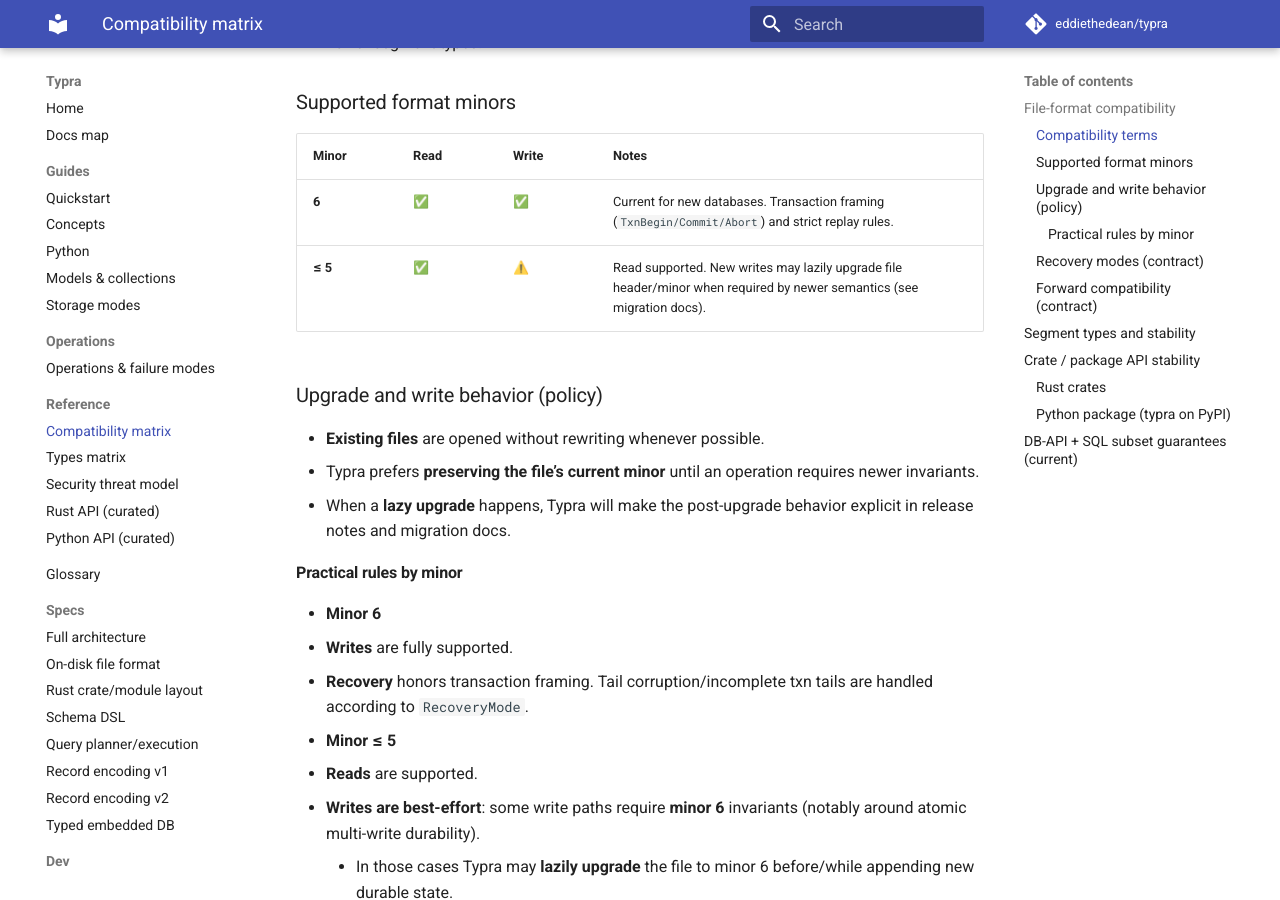
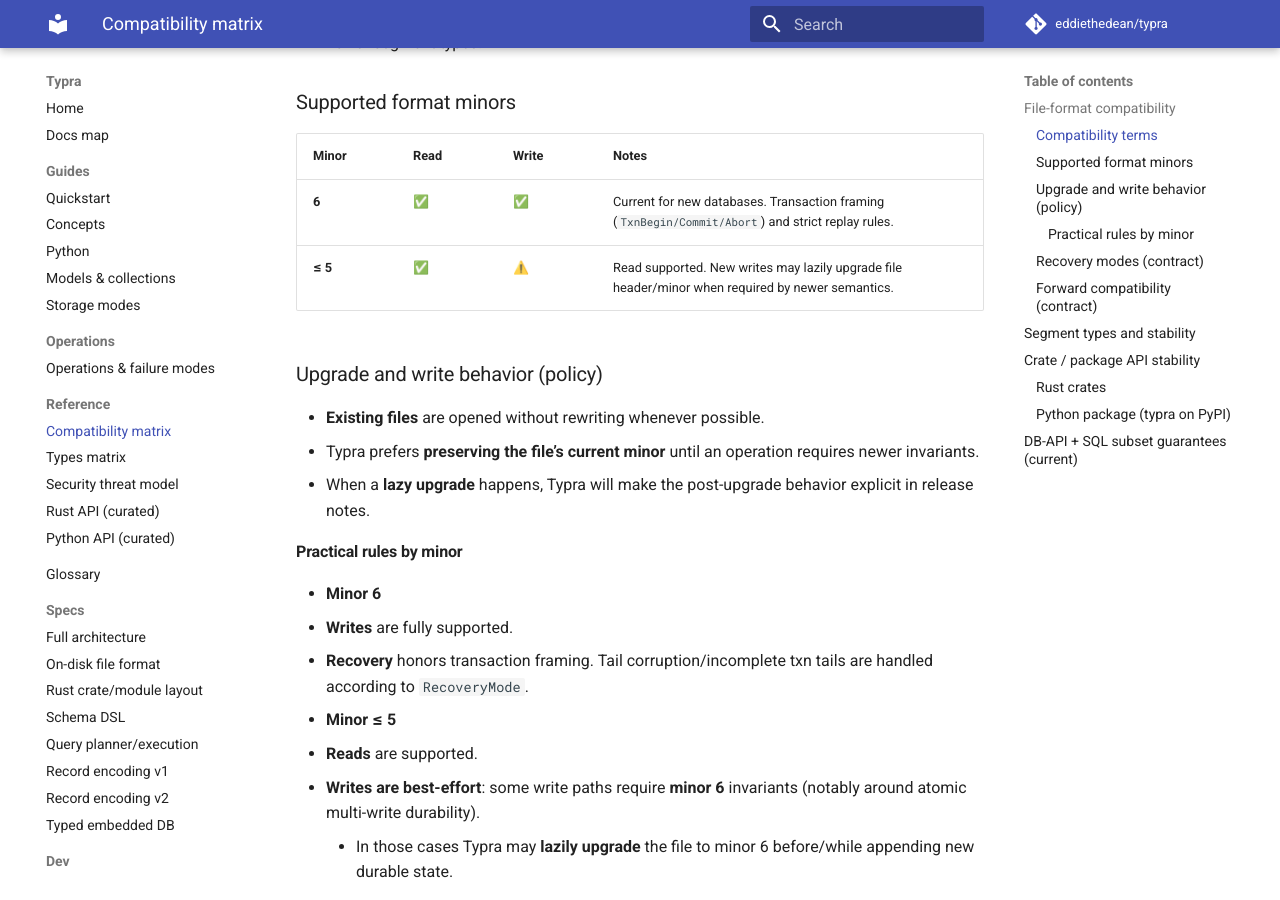
Before and after one commit to eddiethedean/typra, an MkDocs documentation site: the page built from docs/reference/compatibility.md, in a window 1280 px wide and 900 px high, scrolled down 767 px. Built offline with MkDocs 1.6.1 and Material for MkDocs 9.7.7, drawn with Linux system fonts in a browser that asks for light colours; comment, search, counter and statistics services are not loaded; some of the changed text lies outside the part shown.

Commit message:
docs: fix SQL subset placeholder rendering
Escape angle-bracket placeholders so MkDocs/RTD don’t treat them as HTML, and remove stale migration-doc references.

```diff
--- a/docs/reference/compatibility.md
+++ b/docs/reference/compatibility.md
@@ -23,13 +23,13 @@
 | Minor | Read | Write | Notes |
 |------|------|-------|------|
 | **6** | ✅ | ✅ | Current for new databases. Transaction framing (`TxnBegin/Commit/Abort`) and strict replay rules. |
-| **≤ 5** | ✅ | ⚠️ | Read supported. New writes may lazily upgrade file header/minor when required by newer semantics (see migration docs). |
+| **≤ 5** | ✅ | ⚠️ | Read supported. New writes may lazily upgrade file header/minor when required by newer semantics. |
 
 ### Upgrade and write behavior (policy)
 
 - **Existing files** are opened without rewriting whenever possible.
 - Typra prefers **preserving the file’s current minor** until an operation requires newer invariants.
-- When a **lazy upgrade** happens, Typra will make the post-upgrade behavior explicit in release notes and migration docs.
+- When a **lazy upgrade** happens, Typra will make the post-upgrade behavior explicit in release notes.
 
 #### Practical rules by minor
 
@@ -92,6 +92,6 @@
 
 ## DB-API + SQL subset guarantees (current)
 
-- Supported: `SELECT <cols|*> FROM <collection>` with optional `WHERE` (=`?` params; `AND`/`OR` and ranges), optional `ORDER BY`, optional `LIMIT`.
+- Supported: `SELECT \<cols|*\> FROM \<collection\>` with optional `WHERE` (=`?` params; `AND`/`OR` and ranges), optional `ORDER BY`, optional `LIMIT`.
 - Not supported: DDL/DML SQL, joins, group-by SQL, SQLAlchemy dialect.
 - Cursor behavior: `fetchone`/`fetchmany`/`fetchall` retrieve results incrementally (no forced full materialization on `execute`).
```
Also changed, not shown: docs/guides/python.md (+2 -2 lines).
